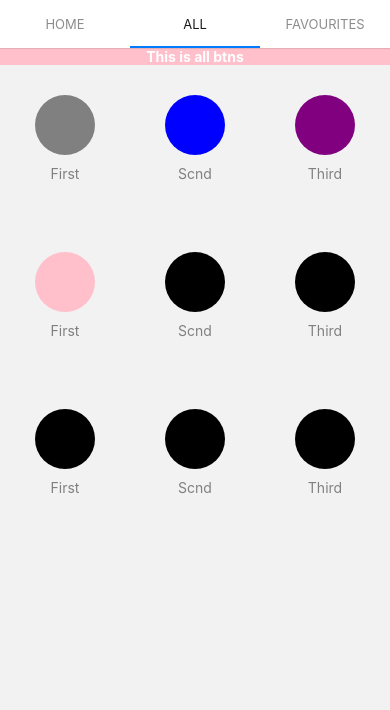
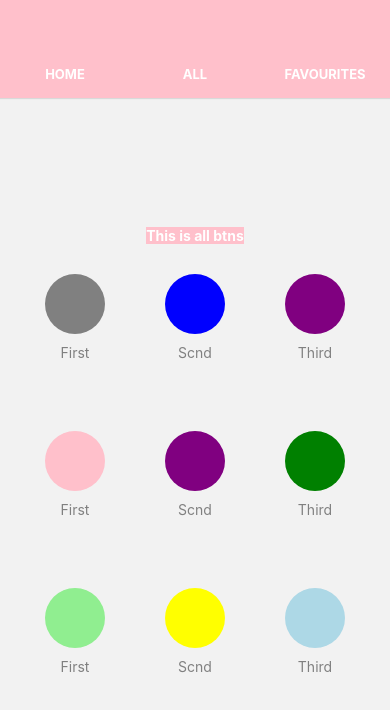
Before and after one commit to Kometheus21/Suono, a React Native app: screen /All in a window 390 px wide. Shown: the top 710 px of the page. Built offline with nearby package versions, Linux system fonts and the light colour scheme.

Commit message:
Updated styles

```diff
--- a/nav/Navigation.js
+++ b/nav/Navigation.js
@@ -11,11 +11,29 @@ const Navigation = () => {
   const Tab = createMaterialTopTabNavigator();
   return (
     <SafeAreaView style={styles.cont}>
-      <NavigationContainer independent="true" style={styles.navCont}>
-        <Tab.Navigator>
-          <Tab.Screen name="Home" component={HomeScreen} />
-          <Tab.Screen name="All" component={AllScreen} />
-          <Tab.Screen name="Favourites" component={FavouriteScreen} />
+      <NavigationContainer independent="true">
+        <Tab.Navigator
+          style={styles.navCont}
+          screenOptions={{
+            tabBarActiveTintColor: "black",
+            tabBarLabelStyle: { color: "white", fontWeight: "bold" },
+            tabBarInactiveTintColor: "grey",
+            tabBarContentContainerStyle: {
+              backgroundColor: "pink",
+            },
+            tabBarIndicatorStyle: {
+              borderBottomColor: "black",
+              borderBottomWidth: 2,
+            },
+          }}
+        >
+          <Tab.Screen name="Home" component={HomeScreen} style={styles.tab} />
+          <Tab.Screen name="All" component={AllScreen} style={styles.tab} />
+          <Tab.Screen
+            name="Favourites"
+            component={FavouriteScreen}
+            style={styles.tab}
+          />
         </Tab.Navigator>
       </NavigationContainer>
     </SafeAreaView>
@@ -25,10 +43,13 @@ const styles = StyleSheet.create({
   cont: {
     flex: 1,
   },
-  navCont:{
-
-  }
-
+  navCont: {
+    paddingTop: 50,
+    backgroundColor: "pink",
+  },
+  tab: {
+    color: "pink",
+  },
 });
 
 export default Navigation;
--- a/screens/AllScreen.js
+++ b/screens/AllScreen.js
@@ -16,13 +16,13 @@ const HomeScreen = () => {
       </View>
       <View style={styles.btnContainer}>
         <RoundButton color={"pink"} text={"First"} />
-        <RoundButton color={"#000"} text={"Scnd"} />
-        <RoundButton color={"#000"} text={"Third"} />
+        <RoundButton color={"purple"} text={"Scnd"} />
+        <RoundButton color={"green"} text={"Third"} />
       </View>
       <View style={styles.btnContainer}>
-        <RoundButton color={"#000"} text={"First"} />
-        <RoundButton color={"#000"} text={"Scnd"} />
-        <RoundButton color={"#000"} text={"Third"} />
+        <RoundButton color={"lightgreen"} text={"First"} />
+        <RoundButton color={"yellow"} text={"Scnd"} />
+        <RoundButton color={"lightblue"} text={"Third"} />
       </View>
     </View>
   );
@@ -33,8 +33,9 @@ const styles = StyleSheet.create({
     justifyContent: "space-around",
   },
   container: {
-    width: "100%",
     flex: 1,
+    justifyContent: "center",
+    alignItems: "center",
   },
   heading: {
     // marginTop: 175,
--- a/screens/HomeScreen.js
+++ b/screens/HomeScreen.js
@@ -1,11 +1,19 @@
 import React from "react";
-import { Text , View} from "react-native";
+import { Text, View, StyleSheet } from "react-native";
 
 const AllScreen = () => {
   return (
-    <View>
+    <View style={styles.cont}>
       <Text>This is the screen for home info</Text>
     </View>
   );
 };
+const styles = StyleSheet.create({
+  cont: {
+    flex: 1,
+    justifyContent: "center",
+    alignItems: "center",
+  },
+});
+
 export default AllScreen;
```
